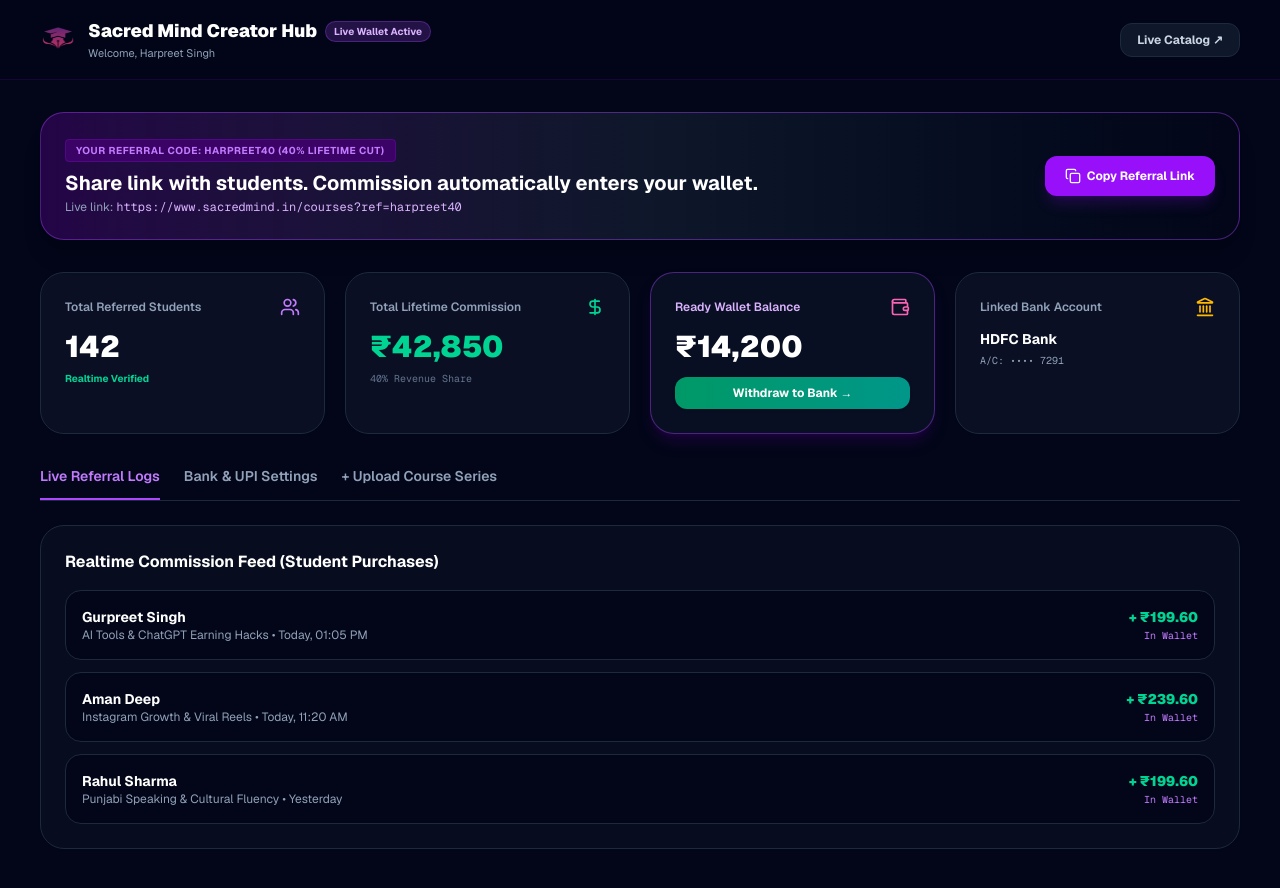
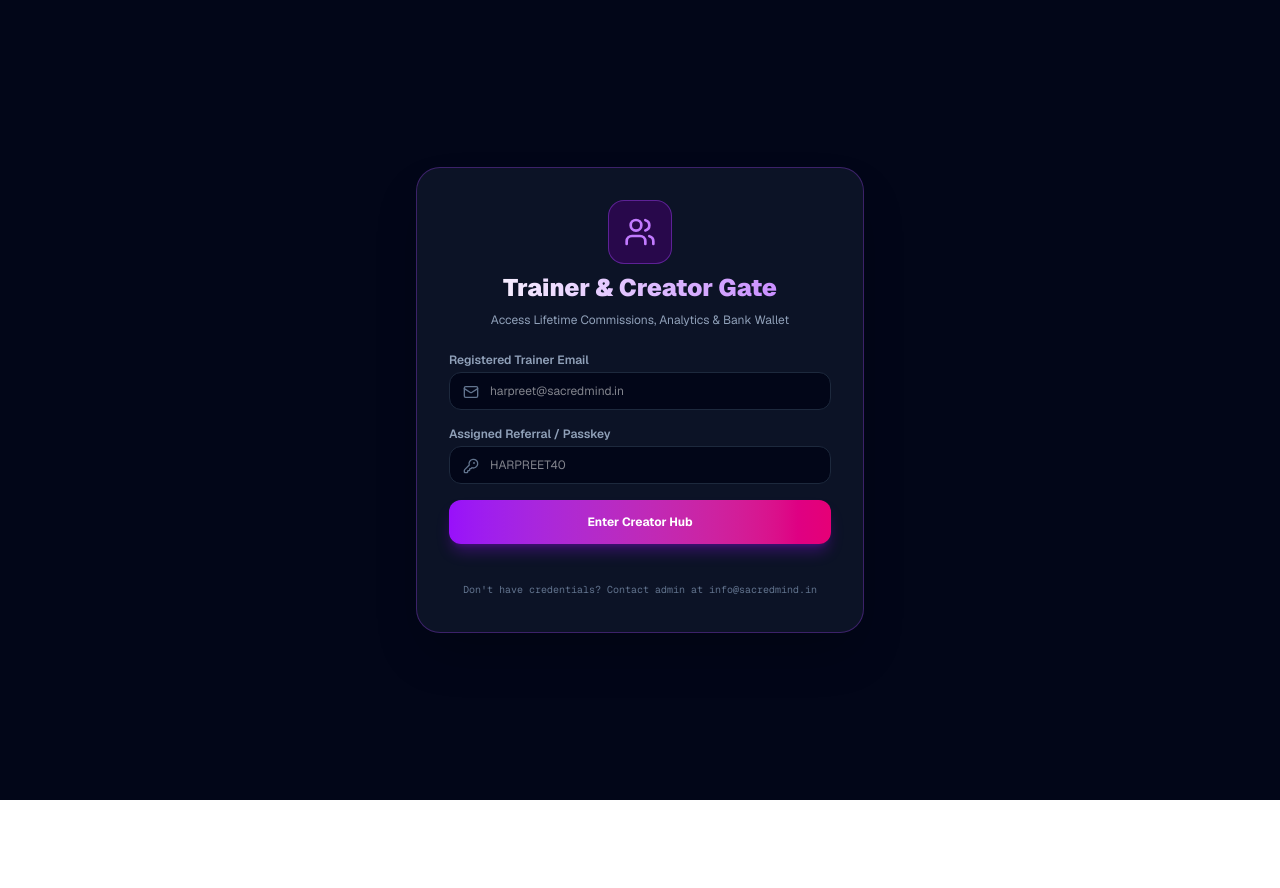
Before and after one commit to SacredMindInfotech/sacredmind-official, a Next.js app: page /trainer in a window 1280 px wide. Shown: the top 888 px of the page. After the commit the page ends 800 px from the top, so only its background shows below. Built offline with nearby package versions, Linux system fonts and the light colour scheme.

Commit message:
Enhance TrainerPortal with email and auth state
Added email field and authentication logic to TrainerPortal.

```diff
--- a/app/trainer/page.tsx
+++ b/app/trainer/page.tsx
@@ -6,7 +6,8 @@ import Link from 'next/link';
 import {
   Users, DollarSign, BookOpen, Sparkles, Copy,
   Check, ArrowUpRight, TrendingUp, Plus, Video,
-  Wallet, Award, Clock, ChevronRight, Landmark, AlertCircle
+  Wallet, Award, Clock, ChevronRight, Landmark, AlertCircle,
+  Lock, LogOut, KeyRound, Mail
 } from 'lucide-react';
 
 interface BankDetails {
@@ -19,6 +20,7 @@ interface BankDetails {
 
 interface TrainerProfile {
   name: string;
+  email: string;
   code: string;
   commissionRate: number;
   totalStudents: number;
@@ -28,12 +30,19 @@ interface TrainerProfile {
 }
 
 export default function TrainerPortal() {
+  // Auth State
+  const [isAuthenticated, setIsAuthenticated] = useState<boolean>(false);
+  const [loginEmail, setLoginEmail] = useState('');
+  const [loginCode, setLoginCode] = useState('');
+  const [authError, setAuthError] = useState('');
+
   const [copied, setCopied] = useState(false);
   const [activeTab, setActiveTab] = useState<'overview' | 'wallet' | 'bank' | 'add-course'>('overview');
 
   // Live Profile State
   const [profile, setProfile] = useState<TrainerProfile>({
     name: 'Harpreet Singh',
+    email: 'harpreet@sacredmind.in',
     code: 'HARPREET40',
     commissionRate: 40,
     totalStudents: 142,
@@ -48,31 +57,35 @@ export default function TrainerPortal() {
     }
   });
 
-  // Local Form States
   const [bankForm, setBankForm] = useState<BankDetails>(profile.bankDetails);
   const [payoutRequested, setPayoutRequested] = useState(false);
   const [notification, setNotification] = useState('');
 
-  // Course Submission Form
-  const [newTitle, setNewTitle] = useState('');
-  const [newCategory, setNewCategory] = useState('AI & Tech');
-  const [newPrice, setNewPrice] = useState('₹499');
-  const [videoLink, setVideoLink] = useState('');
-  const [courseSubmitted, setCourseSubmitted] = useState(false);
-
-  // Sync with global shared storage
   useEffect(() => {
-    const savedProfile = localStorage.getItem('sm_trainer_profile');
-    if (savedProfile) {
-      try {
-        const parsed = JSON.parse(savedProfile);
-        setProfile(parsed);
-        setBankForm(parsed.bankDetails);
-      } catch (e) {
-        console.error(e);
-      }
+    const session = localStorage.getItem('sm_trainer_authenticated');
+    if (session === 'true') {
+      setIsAuthenticated(true);
     }
   }, []);
+
+  const handleTrainerLogin = (e: React.FormEvent) => {
+    e.preventDefault();
+    if (
+      (loginEmail.trim().toLowerCase() === 'harpreet@sacredmind.in' && loginCode.trim().toUpperCase() === 'HARPREET40') ||
+      (loginCode.trim().length >= 4)
+    ) {
+      setIsAuthenticated(true);
+      localStorage.setItem('sm_trainer_authenticated', 'true');
+      setAuthError('');
+    } else {
+      setAuthError('गलत Email या Referral Key! कृपया सही क्रेडेंशियल दर्ज करें।');
+    }
+  };
+
+  const handleTrainerLogout = () => {
+    setIsAuthenticated(false);
+    localStorage.removeItem('sm_trainer_authenticated');
+  };
 
   const copyReferral = () => {
     const link = `https://www.sacredmind.in/courses?ref=${profile.code.toLowerCase()}`;
@@ -81,47 +94,96 @@ export default function TrainerPortal() {
     setTimeout(() => setCopied(false), 2000);
   };
 
-  // Save Bank Details
   const handleSaveBank = (e: React.FormEvent) => {
     e.preventDefault();
     const updated = { ...profile, bankDetails: bankForm };
     setProfile(updated);
-    localStorage.setItem('sm_trainer_profile', JSON.stringify(updated));
     setNotification('Bank & UPI details successfully linked!');
     setTimeout(() => setNotification(''), 3000);
   };
 
-  // Request Payout
   const handleRequestPayout = () => {
     if (profile.walletBalance <= 0) {
       alert('Wallet balance is 0.');
       return;
     }
-    if (!profile.bankDetails.accountNumber && !profile.bankDetails.upiId) {
-      alert('Please fill your Bank Account or UPI details first!');
-      setActiveTab('bank');
-      return;
-    }
-
-    // Push request to shared admin payout queue
-    const payoutReq = {
-      id: String(Date.now()),
-      trainerName: profile.name,
-      code: profile.code,
-      amount: profile.walletBalance,
-      bank: profile.bankDetails,
-      date: new Date().toLocaleDateString('en-IN', { month: 'short', day: 'numeric', year: 'numeric' }),
-      status: 'Pending'
-    };
-
-    const existingReqs = JSON.parse(localStorage.getItem('sm_payout_requests') || '[]');
-    localStorage.setItem('sm_payout_requests', JSON.stringify([payoutReq, ...existingReqs]));
-
     setPayoutRequested(true);
     setNotification('Payout request sent to Super Admin for Bank Transfer!');
     setTimeout(() => setNotification(''), 4000);
   };
 
+  // 🔒 LOGIN SCREEN IF NOT AUTHENTICATED
+  if (!isAuthenticated) {
+    return (
+      <div className="min-h-screen bg-slate-950 flex items-center justify-center p-6 text-slate-100 font-sans selection:bg-purple-600 selection:text-white">
+        <div className="max-w-md w-full bg-slate-900/80 border border-purple-500/30 p-8 rounded-3xl shadow-2xl backdrop-blur-xl relative space-y-6">
+          <div className="text-center space-y-2">
+            <div className="w-16 h-16 mx-auto rounded-2xl bg-purple-950/60 border border-purple-500/40 flex items-center justify-center text-purple-400">
+              <Users className="w-8 h-8" />
+            </div>
+            <h2 className="text-2xl font-black bg-gradient-to-r from-white to-purple-400 bg-clip-text text-transparent">
+              Trainer & Creator Gate
+            </h2>
+            <p className="text-xs text-slate-400">Access Lifetime Commissions, Analytics & Bank Wallet</p>
+          </div>
+
+          {authError && (
+            <div className="p-3.5 rounded-xl bg-rose-950/50 border border-rose-500/40 text-rose-300 text-xs flex items-center space-x-2">
+              <AlertCircle className="w-4 h-4 shrink-0" />
+              <span>{authError}</span>
+            </div>
+          )}
+
+          <form onSubmit={handleTrainerLogin} className="space-y-4">
+            <div>
+              <label className="block text-xs font-semibold text-slate-400 mb-1">Registered Trainer Email</label>
+              <div className="relative">
+                <Mail className="w-4 h-4 text-slate-500 absolute left-3.5 top-3" />
+                <input
+                  type="email"
+                  required
+                  value={loginEmail}
+                  onChange={(e) => setLoginEmail(e.target.value)}
+                  placeholder="harpreet@sacredmind.in"
+                  className="w-full pl-10 pr-4 py-2.5 rounded-xl bg-slate-950 border border-slate-800 text-xs text-white focus:border-purple-500 outline-none"
+                />
+              </div>
+            </div>
+
+            <div>
+              <label className="block text-xs font-semibold text-slate-400 mb-1">Assigned Referral / Passkey</label>
+              <div className="relative">
+                <KeyRound className="w-4 h-4 text-slate-500 absolute left-3.5 top-3" />
+                <input
+                  type="text"
+                  required
+                  value={loginCode}
+                  onChange={(e) => setLoginCode(e.target.value)}
+                  placeholder="HARPREET40"
+                  className="w-full pl-10 pr-4 py-2.5 rounded-xl bg-slate-950 border border-slate-800 text-xs text-white uppercase focus:border-purple-500 outline-none"
+                />
+              </div>
+            </div>
+
+            <button
+              type="submit"
+              className="w-full py-3.5 rounded-xl bg-gradient-to-r from-purple-600 to-pink-600 font-bold text-xs text-white shadow-lg shadow-purple-600/30 hover:opacity-90 transition"
+            >
+              Enter Creator Hub
+            </button>
+          </form>
+
+          <div className="pt-2 text-center">
+            <span className="text-[10px] text-slate-500 font-mono">
+              Don't have credentials? Contact admin at info@sacredmind.in
+            </span>
+          </div>
+        </div>
+      </div>
+    );
+  }
+
+  // ✅ AUTHENTICATED TRAINER HUB
   return (
     <div className="min-h-screen bg-slate-950 text-slate-100 font-sans selection:bg-purple-600 selection:text-white pb-24">
 
@@ -136,7 +198,7 @@ export default function TrainerPortal() {
                 Live Wallet Active
               </span>
             </div>
-            <p className="text-[11px] text-slate-400">Welcome, {profile.name}</p>
+            <p className="text-[11px] text-slate-400">Logged in as {profile.name} ({profile.code})</p>
           </div>
         </div>
 
@@ -149,6 +211,13 @@ export default function TrainerPortal() {
           >
             Live Catalog ↗
           </a>
+          <button
+            onClick={handleTrainerLogout}
+            className="px-3.5 py-2 rounded-xl bg-rose-950/50 border border-rose-800/40 hover:bg-rose-900/60 text-xs font-bold text-rose-300 transition flex items-center space-x-1.5"
+          >
+            <LogOut className="w-3.5 h-3.5" />
+            <span>Logout</span>
+          </button>
         </div>
       </header>
 
@@ -245,12 +314,6 @@ export default function TrainerPortal() {
           >
             Bank & UPI Settings
           </button>
-          <button
-            onClick={() => setActiveTab('add-course')}
-            className={`pb-3 border-b-2 transition ${activeTab === 'add-course' ? 'border-purple-500 text-purple-400' : 'border-transparent text-slate-400 hover:text-white'}`}
-          >
-            + Upload Course Series
-          </button>
         </div>
 
         {/* TAB 1: LOGS */}
@@ -280,7 +343,7 @@ export default function TrainerPortal() {
           </div>
         )}
 
-        {/* TAB 2: BANK & UPI DETAILS */}
+        {/* TAB 2: BANK & UPI */}
         {activeTab === 'bank' && (
           <div className="max-w-2xl bg-slate-900/60 border border-purple-500/30 rounded-3xl p-6 md:p-8">
             <div className="flex items-center space-x-2 text-purple-400 font-bold text-base mb-1">
@@ -359,45 +422,6 @@ export default function TrainerPortal() {
           </div>
         )}
 
-        {/* TAB 3: ADD COURSE */}
-        {activeTab === 'add-course' && (
-          <div className="max-w-2xl bg-slate-900/60 border border-purple-500/30 rounded-3xl p-6 md:p-8">
-            <h3 className="text-xl font-bold text-white mb-1">Submit Course for Sacred Mind Hosting</h3>
-            <p className="text-xs text-slate-400 mb-6">
-              Upload your video series (Unlisted YouTube or Drive link). Admin will activate it with your commission code.
-            </p>
-
-            <form onSubmit={(e) => { e.preventDefault(); alert('Course submitted for Admin review!'); }} className="space-y-4">
-              <div>
-                <label className="block text-xs font-semibold text-slate-400 mb-1">Course Title</label>
-                <input
-                  type="text"
-                  required
-                  placeholder="e.g. AI Prompting Masterclass"
-                  className="w-full px-4 py-2.5 rounded-xl bg-slate-950 border border-slate-800 text-xs text-white outline-none"
-                />
-              </div>
-
-              <div>
-                <label className="block text-xs font-semibold text-slate-400 mb-1">YouTube Unlisted Video / Playlist</label>
-                <input
-                  type="text"
-                  required
-                  placeholder="https://youtube.com/..."
-                  className="w-full px-4 py-2.5 rounded-xl bg-slate-950 border border-slate-800 text-xs text-white outline-none"
-                />
-              </div>
-
-              <button
-                type="submit"
-                className="w-full py-3.5 rounded-xl bg-gradient-to-r from-purple-600 to-pink-600 font-bold text-xs text-white transition"
-              >
-                Submit Course
-              </button>
-            </form>
-          </div>
-        )}
-
       </div>
     </div>
   );
```
